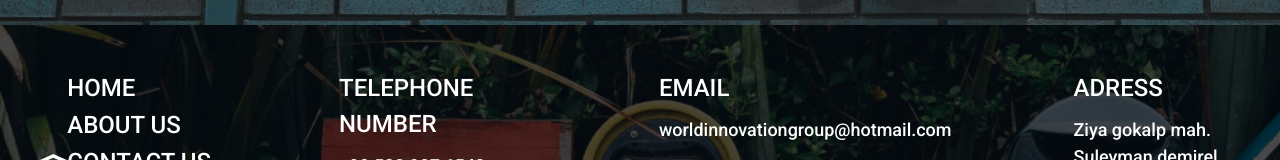
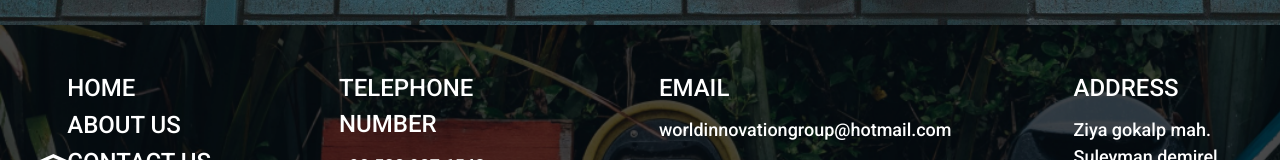
Before and after one commit to digmen/adil2, a React (Create React App) app: page / in a window 1280 px wide. Shown: the part 3150-3310 px from the top of the page. Built offline with nearby package versions, Linux system fonts and the light colour scheme.

Commit message:
Update Footer.jsx

```diff
--- a/src/components/Footer.jsx
+++ b/src/components/Footer.jsx
@@ -31,7 +31,7 @@ export default function Footer() {
                         <a href='mailto:worldinnovationgroup@hotmail.com' className='text-[18px] font-medium text-white'>worldinnovationgroup@hotmail.com</a>
                     </div>
                     <div className='flex flex-col w-[200px] items-start gap-[10px]'>
-                        <span className='text-[24px] font-medium text-white'>ADRESS</span>
+                        <span className='text-[24px] font-medium text-white'>ADDRESS</span>
                         <span className='text-[18px] font-medium text-white'>Ziya gokalp mah. Suleyman demirel blv. The office no: 7e ic kapi no: 136 basaksehir/ Istanbul/ Turkiye</span>
                     </div>
                 </div>
```
